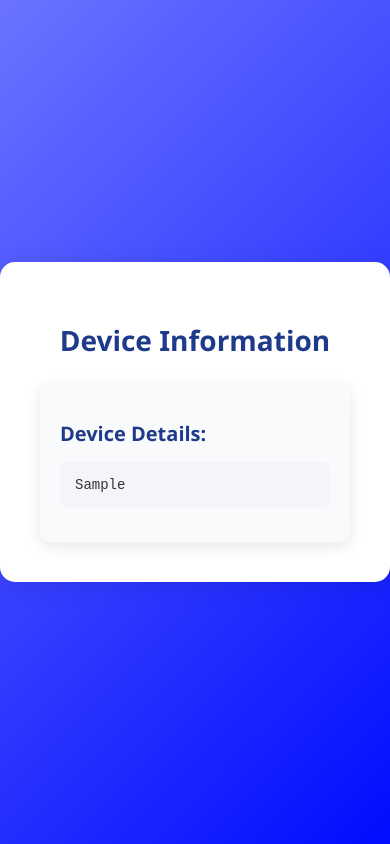
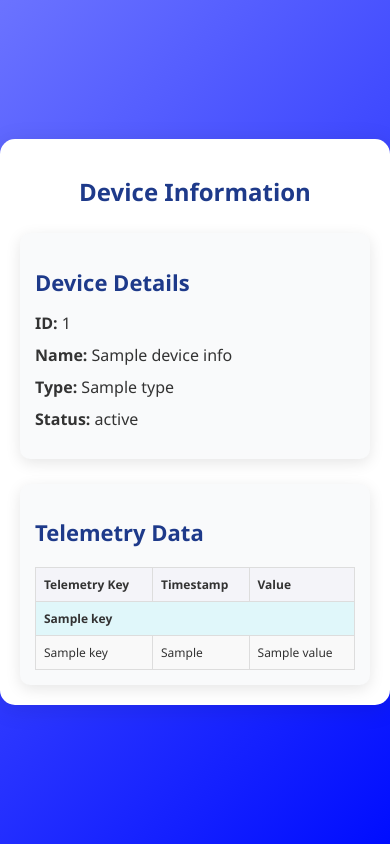
Before and after one commit to burakcnaksy0/mese_bilisim, a Django app: template thinksboardApı/thinksboard/thinkapı/templates/deviceİnformation.html in a window 390 px wide. Run offline with Django 5.2, Linux system fonts and the light colour scheme; the template is opened without the code that fills it: most values are stand-ins (such as "Sample title", 1, 10 or a date in 2020).

Commit message:
second commit

```diff
--- a/thinksboardApı/thinksboard/thinkapı/templates/deviceİnformation.html
+++ b/thinksboardApı/thinksboard/thinkapı/templates/deviceİnformation.html
@@ -25,7 +25,7 @@
             border-radius: 15px;
             box-shadow: 0 4px 25px rgba(0, 0, 0, 0.1);
             width: 100%;
-            max-width: 450px;
+            max-width: 900px;
             text-align: center;
             transition: all 0.3s ease-in-out;
         }
@@ -37,59 +37,12 @@
 
         h1 {
             margin-bottom: 25px;
-            font-size: 28px;
+            font-size: 32px;
             font-weight: bold;
             color: #1e3a8a;
         }
 
-        form p {
-            margin-bottom: 20px;
-            font-size: 16px;
-        }
-
-        select {
-            padding: 12px;
-            font-size: 16px;
-            border: 2px solid #ccc;
-            border-radius: 8px;
-            width: 100%;
-            box-sizing: border-box;
-            transition: border-color 0.3s ease;
-        }
-
-        select:focus {
-            border-color: #6b73ff;
-            outline: none;
-        }
-
-        button {
-            padding: 14px;
-            font-size: 16px;
-            font-weight: bold;
-            background: linear-gradient(135deg, #007bff, #0056b3);
-            color: #fff;
-            border: none;
-            border-radius: 8px;
-            cursor: pointer;
-            margin-top: 20px;
-            width: 100%;
-            box-shadow: 0 4px 15px rgba(0, 0, 0, 0.1);
-            transition: background 0.3s, transform 0.2s, box-shadow 0.3s ease-in-out;
-        }
-
-        button:hover {
-            background: linear-gradient(135deg, #0056b3, #003d80);
-            transform: translateY(-2px);
-            box-shadow: 0 6px 20px rgba(0, 0, 0, 0.15);
-        }
-
-        .error {
-            color: #ff4d4f;
-            font-size: 14px;
-            margin-top: 10px;
-        }
-
-        .device-info {
+        .device-info, .telemetry-info {
             margin-top: 25px;
             padding: 20px;
             background: #f9fafb;
@@ -100,20 +53,79 @@
             box-shadow: 0 4px 15px rgba(0, 0, 0, 0.1);
         }
 
-        .device-info h2 {
+        .device-info h2, .telemetry-info h2 {
             margin-bottom: 15px;
             color: #1e3a8a;
-            font-size: 20px;
+            font-size: 22px;
         }
 
-        .device-info pre {
-            background: #f4f4f9;
-            padding: 15px;
-            border-radius: 8px;
-            overflow-x: auto;
-            font-family: 'Courier New', Courier, monospace;
-            font-size: 14px;
+        .device-info ul {
+            list-style: none;
+            padding: 0;
+        }
+
+        .device-info li {
+            margin-bottom: 10px;
+            font-size: 16px;
+        }
+
+        .device-info strong {
             color: #333;
+        }
+
+        table {
+            width: 100%;
+            border-collapse: collapse;
+            margin-top: 20px;
+        }
+
+        table, th, td {
+            border: 1px solid #ddd;
+        }
+
+        th, td {
+            padding: 12px;
+            text-align: left;
+        }
+
+        th {
+            background-color: #f4f4f9;
+            font-weight: bold;
+        }
+
+        tr:nth-child(even) {
+            background-color: #f9f9f9;
+        }
+
+        tr.key-row {
+            background-color: #e0f7fa;
+            font-size: 16px;
+            font-weight: bold;
+        }
+
+        td {
+            word-wrap: break-word;
+            max-width: 200px;  /* Allow content to break into multiple lines */
+        }
+
+        /* Responsive styling */
+        @media (max-width: 768px) {
+            .form-container {
+                padding: 20px;
+            }
+
+            h1 {
+                font-size: 24px;
+            }
+
+            .device-info, .telemetry-info {
+                padding: 15px;
+            }
+
+            table, th, td {
+                font-size: 12px;
+                padding: 8px;
+            }
         }
     </style>
 </head>
@@ -123,9 +135,47 @@
 
     {% if device_info %}
     <div class="device-info">
-        <h2>Device Details:</h2>
-        <pre>{{ device_info }}</pre>
+        <h2>Device Details</h2>
+        <ul>
+            <li><strong>ID:</strong> {{ device_info.id }}</li>
+            <li><strong>Name:</strong> {{ device_info.name }}</li>
+            <li><strong>Type:</strong> {{ device_info.type }}</li>
+            <li><strong>Status:</strong> {{ device_info.status }}</li>
+        </ul>
     </div>
+    {% else %}
+    <p>No device information available.</p>
+    {% endif %}
+
+    {% if telemetry_info %}
+    <div class="telemetry-info">
+        <h2>Telemetry Data</h2>
+        <table>
+            <thead>
+            <tr>
+                <th>Telemetry Key</th>
+                <th>Timestamp</th>
+                <th>Value</th>
+            </tr>
+            </thead>
+            <tbody>
+            {% for key, entries in telemetry_info.items %}
+            <tr class="key-row">
+                <td colspan="3"><strong>{{ key }}</strong></td>
+            </tr>
+            {% for entry in entries %}
+            <tr class="data-row">
+                <td>{{ key }}</td>
+                <td>{{ entry.ts }}</td>
+                <td>{{ entry.value }}</td>
+            </tr>
+            {% endfor %}
+            {% endfor %}
+            </tbody>
+        </table>
+    </div>
+    {% else %}
+    <p>No telemetry data available.</p>
     {% endif %}
 </div>
 </body>
--- a/thinksboardApı/thinksboard/thinkapı/urls.py
+++ b/thinksboardApı/thinksboard/thinkapı/urls.py
@@ -4,5 +4,4 @@ from . import views
 urlpatterns = [
     path("login", views.userlogın, name="loginpage"),
     path("device", views.devicePrefer, name="device_ınfo"),
-
 ]
```
Also changed, not shown: thinksboardApı/thinksboard/thinkapı/templates/deviceInfo.html (+14 -3 lines), thinksboardApı/thinksboard/thinkapı/views.py (+45 -23 lines), thinksboardApı/thinksboard/db.sqlite3.
